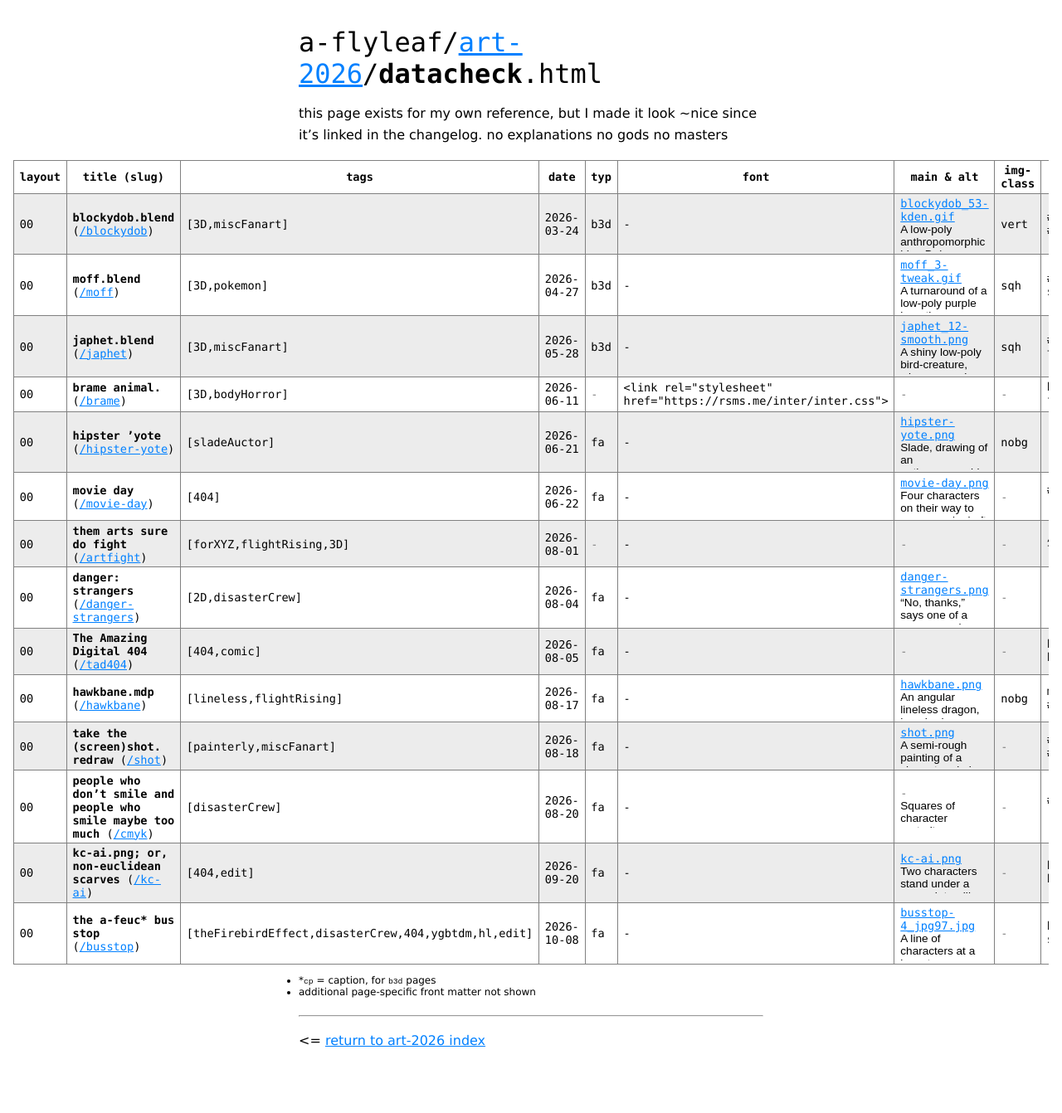
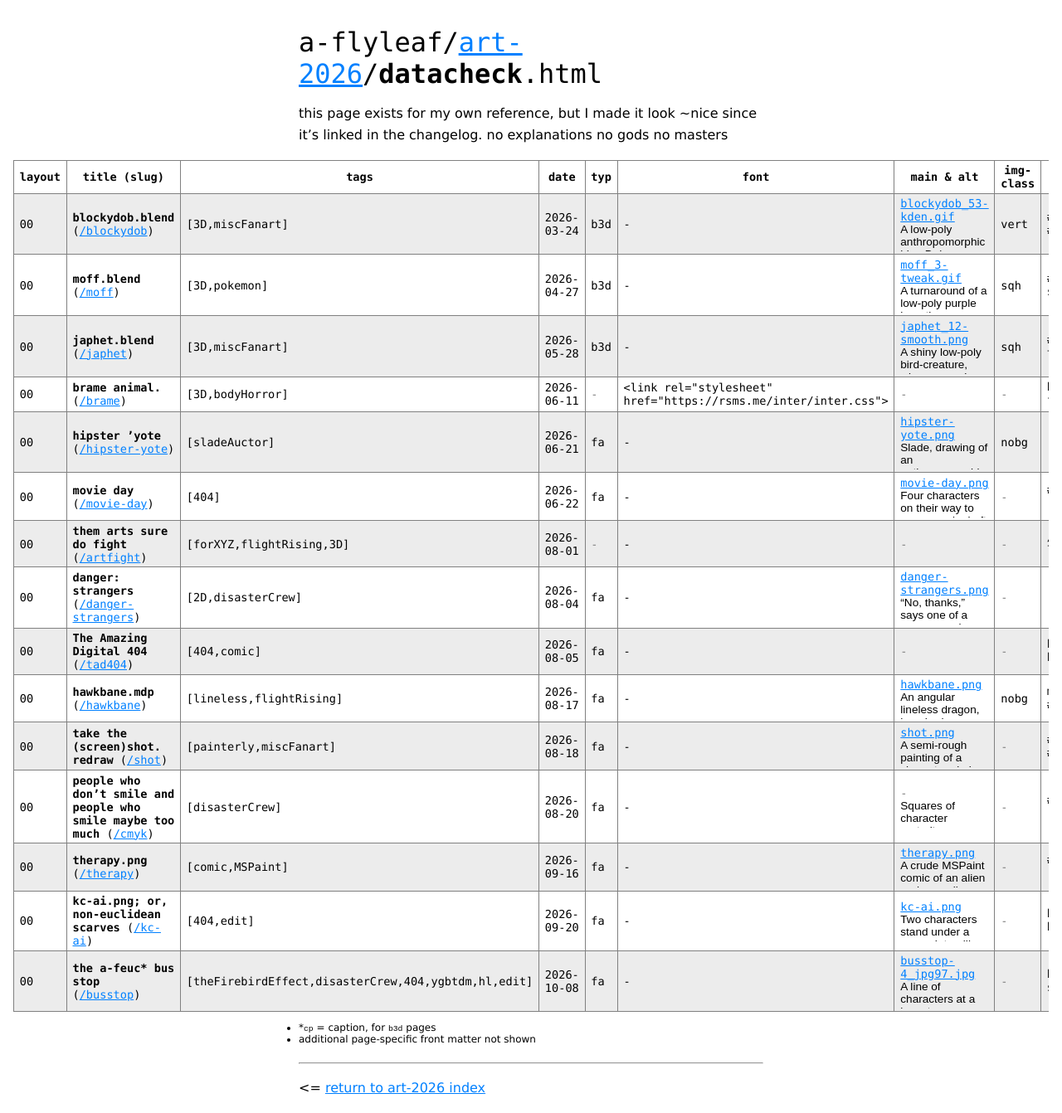
Before and after one commit to a-flyleaf/art-2026, a Jekyll site: the page built from datacheck.html, in a window 1280 px wide. Shown: the whole page at 83% size. Built offline with Jekyll 4.4.1, drawn with Linux system fonts in a browser that asks for light colours; before the commit the page ends 1284 px from its top, so only the background shows below that.

Commit message:
+art/therapy WIP

```diff
--- /dev/null
+++ b/_art/09-16_therapy.html
@@ -0,0 +1,34 @@
+---
+layout: "00"
+title: "therapy.png"
+slug: therapy
+tags: [comic,MSPaint]
+date: 2026-09-16
+
+typ: fa
+main: therapy.png
+alt: >-
+  A crude MSPaint comic of an alien and a small humanoid talking. Full transcription below.
+# no img-class, not transparent
+
+css: "
+	#scr{padding:0 !important; margin:3em auto !important;}
+	#scr summary,#script{padding:1em 1.25em;}
+	#script{border-top:1px solid #808080;}
+"
+---
+<div class="wrap"><details class="box" id="scr" OPEn>
+<summary>transcript/text version</summary>
+<div id="script" markdown="1">
+///skdvnskd
+</div><!--/#script--></details>
+
+<div class="box" markdown="1">
+[Every](https://www.deviantart.com/a-flyleaf/art/arbiter-964471292)\* [so](https://www.deviantart.com/a-flyleaf/art/prison-1094918460) [often](https://www.deviantart.com/a-flyleaf/art/shell.png-1144735323) I use MSPaint to talk to myself. It usually doesn't get published, but sometimes it does.
+
+I got sidetracked towards the end of this one, but am not sure where I was intending to take it, and it kinda works exactly as-is.
+
+(\*Someone dubbed "arbiter," btw. Check it out:)
+
+<iframe width="640" height="360" src="https://www.youtube-nocookie.com/embed/hhdz9lMbE_Q?modestbranding=1&amp;rel=0" style="max-width:100%;"></iframe>
+</div><!--/.box--></div><!--/.wrap-->
```
Also changed, not shown: todo.md (+2 -0 lines), assets/art/therapy.png (added).
